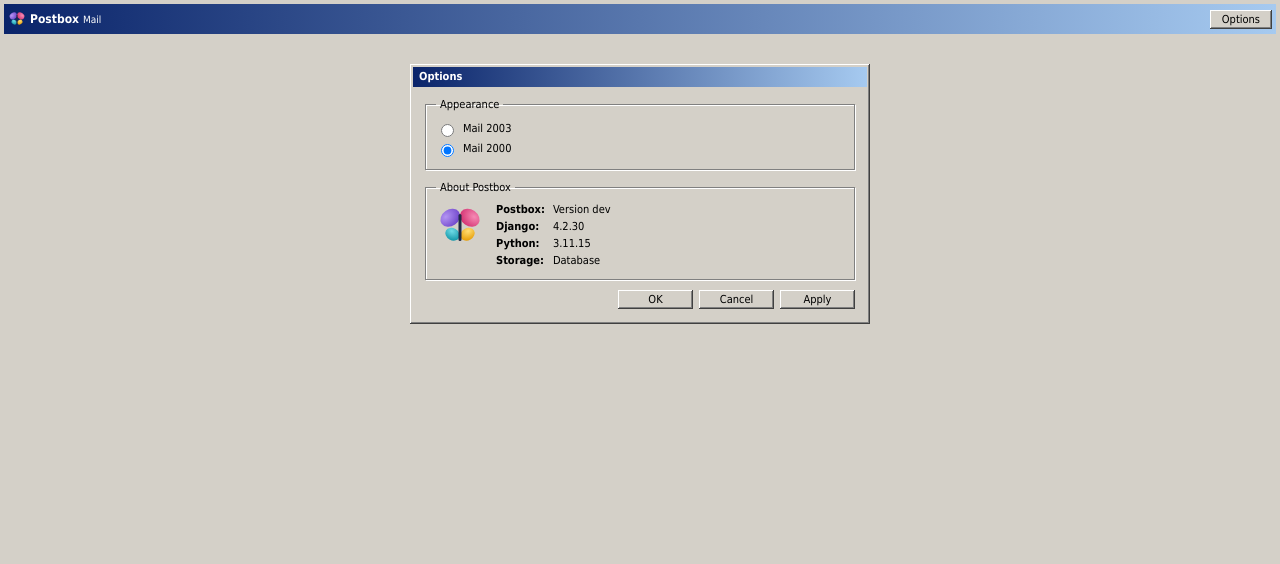
After one commit to terminalkitten/django-postbox, a Django app: page /dev/inbox/settings/ in a window 1280 px wide. The commit adds this page. Shown: the top 564 px of the page. Run offline with Django 4.2, Linux system fonts and the light colour scheme; the visitor is signed in with stand-in values (Sample User, id 1).

Commit message:
Add Options page with per-viewer theme switcher and version info

```diff
--- a/src/django_postbox/static/postbox/postbox.css
+++ b/src/django_postbox/static/postbox/postbox.css
@@ -50,6 +50,8 @@
   padding: 0 10px;
 }
 .pb-header form { margin-left: auto; }
+.pb-options { margin-left: auto; }
+.pb-header form + .pb-options { margin-left: 0; }
 
 .pb-brand { display: flex; align-items: center; gap: 6px; font-weight: bold; }
 .pb-brand img { width: 32px; height: 32px; }
@@ -167,6 +169,16 @@
 .pb-frame { display: block; width: 100%; height: 100%; border: 0; background: #fff; }
 .pb-pre { margin: 0; padding: 10px; font-family: var(--pb-mono); white-space: pre-wrap; overflow-wrap: anywhere; }
 
+/* Options dialog */
+.pb-dialog { max-width: 460px; margin: 24px auto; }
+.pb-dialog-body { display: grid; gap: 10px; padding: 10px 12px; }
+.pb-dialog fieldset { margin: 0; padding: 6px 10px 10px; border: 1px solid var(--pb-border); }
+.pb-dialog legend { padding: 0 4px; }
+.pb-radio { display: flex; align-items: center; gap: 6px; padding: 2px 0; }
+.pb-about { display: flex; align-items: flex-start; gap: 12px; }
+.pb-dialog-buttons { display: flex; justify-content: flex-end; gap: 6px; padding: 0 12px 12px; }
+.pb-dialog-buttons .pb-button { min-width: 75px; text-align: center; }
+
 @media (max-width: 720px) {
   html, body { height: auto; }
   .pb-main { overflow: visible; }
@@ -175,3 +187,4 @@
   .pb-list { max-height: 40vh; }
   .pb-frame { height: 70vh; }
 }
+}
--- a/src/django_postbox/static/postbox/themes/mail2000.css
+++ b/src/django_postbox/static/postbox/themes/mail2000.css
@@ -117,3 +117,13 @@
 /* classic status bar with sunken panels */
 .pb-status { border-top: 1px solid #fff; background: var(--pb-panel); color: #000; padding: 2px 2px 3px; }
 .pb-status span { box-shadow: inset -1px -1px #fff, inset 1px 1px #808080; }
+
+/* Options dialog: a raised window with a navy title bar and etched group boxes */
+.pb-dialog { padding: 3px; background: var(--pb-panel); box-shadow: var(--pb-raised); }
+.pb-dialog .pb-bar {
+  background: linear-gradient(90deg, #0a246a, #a6caf0);
+  box-shadow: none;
+  color: #fff;
+}
+.pb-dialog .pb-title { font-weight: bold; }
+.pb-dialog fieldset { border: 1px solid #808080; box-shadow: 1px 1px #fff, inset 1px 1px #fff; }
--- a/src/django_postbox/static/postbox/themes/mail2003.css
+++ b/src/django_postbox/static/postbox/themes/mail2003.css
@@ -99,3 +99,7 @@
   color: #0b3a8c;
 }
 .pb-status span + span { border-left: 1px solid var(--pb-border); }
+
+/* Options dialog */
+.pb-dialog fieldset { border-color: var(--pb-rule); background: var(--pb-panel); }
+.pb-dialog legend { color: #0b3a8c; font-weight: bold; }
--- a/src/django_postbox/templates/postbox/base.html
+++ b/src/django_postbox/templates/postbox/base.html
@@ -12,13 +12,14 @@
   <header class="pb-header">
     <a class="pb-brand" href="{% url 'postbox:overview' %}"><img src="{% static 'postbox/logo.svg' %}" alt="">Postbox<small>Mail</small></a>
     {% block header_extra %}{% endblock %}
+    <a class="pb-button pb-options" href="{% url 'postbox:settings' %}?next={{ request.path|urlencode }}">Options</a>
   </header>
   <main class="pb-main">{% block content %}{% endblock %}</main>
   {# Swapped out of band with every htmx update, so it always matches the page #}
   <footer id="status" class="pb-status">
     {% block status %}<span>Ready</span>{% endblock %}
     <span>Storage: {{ storage_label }}</span>
-    <span>Auto-refresh: 5s</span>
+    {% block status_refresh %}<span>Auto-refresh: 5s</span>{% endblock %}
   </footer>
 </body>
 </html>
--- /dev/null
+++ b/src/django_postbox/templates/postbox/settings.html
@@ -0,0 +1,43 @@
+{% extends "postbox/base.html" %}
+{% load static %}
+
+{% block title %}Options · Postbox{% endblock %}
+
+{% block status %}<span class="pb-status-main">Options</span>{% endblock %}
+{% block status_refresh %}{% endblock %}
+
+{% block content %}
+  {# A full page load (no hx-boost): the new theme stylesheet must land in <head> #}
+  <form class="pb-card pb-dialog" method="post" hx-boost="false">
+    {% csrf_token %}
+    <div class="pb-bar"><span class="pb-title">Options</span></div>
+    <div class="pb-dialog-body">
+      <fieldset>
+        <legend>Appearance</legend>
+        {% for name, label in themes.items %}
+          <label class="pb-radio">
+            <input type="radio" name="theme" value="{{ name }}"{% if name == current_theme %} checked{% endif %}>
+            {{ label }}
+          </label>
+        {% endfor %}
+      </fieldset>
+      <fieldset>
+        <legend>About Postbox</legend>
+        <div class="pb-about">
+          <img src="{% static 'postbox/logo.svg' %}" alt="" width="48" height="48">
+          <dl class="pb-meta">
+            <dt>Postbox</dt><dd>Version {{ postbox_version }}</dd>
+            <dt>Django</dt><dd>{{ django_version }}</dd>
+            <dt>Python</dt><dd>{{ python_version }}</dd>
+            <dt>Storage</dt><dd>{{ storage_label }}</dd>
+          </dl>
+        </div>
+      </fieldset>
+    </div>
+    <div class="pb-dialog-buttons">
+      <button class="pb-button" name="next" value="{{ next_url }}">OK</button>
+      <a class="pb-button" href="{{ next_url }}">Cancel</a>
+      <button class="pb-button" name="next" value="{{ request.get_full_path }}">Apply</button>
+    </div>
+  </form>
+{% endblock %}
--- a/src/django_postbox/templatetags/postbox.py
+++ b/src/django_postbox/templatetags/postbox.py
@@ -1,6 +1,7 @@
 from datetime import datetime, timedelta
 
 from django import template
+from django.template import Context
 from django.templatetags.static import static
 from django.utils import timezone
 from django.utils.html import format_html, format_html_join
@@ -8,19 +9,21 @@
 from django.utils.timesince import timesince
 
 from django_postbox.settings import settings
+from django_postbox.themes import get_theme
 
 register = template.Library()
 
 
-@register.simple_tag
-def postbox_assets() -> SafeString:
+@register.simple_tag(takes_context=True)
+def postbox_assets(context: Context) -> SafeString:
     """
-    The base stylesheet, the POSTBOX_THEME stylesheet and, unless
-    POSTBOX_LOAD_HTMX is off, the bundled htmx
+    The base stylesheet, the theme stylesheet (the viewer's cookie, else
+    POSTBOX_THEME) and, unless POSTBOX_LOAD_HTMX is off, the bundled htmx.
+    Rendered server side in <head>, so a chosen theme never flickers.
     """
     stylesheets = ["postbox/postbox.css"]
-    if settings.POSTBOX_THEME:
-        stylesheets.append(f"postbox/themes/{settings.POSTBOX_THEME}.css")
+    if theme := get_theme(context.get("request")):
+        stylesheets.append(f"postbox/themes/{theme}.css")
     links = format_html_join(
         "",
         '<link rel="stylesheet" href="{}">',
--- /dev/null
+++ b/src/django_postbox/themes.py
@@ -0,0 +1,26 @@
+from __future__ import annotations
+
+from typing import TYPE_CHECKING
+
+from django_postbox.settings import settings
+
+if TYPE_CHECKING:
+    from django.http import HttpRequest
+
+BUNDLED_THEMES = {"mail2003": "Mail 2003", "mail2000": "Mail 2000"}
+COOKIE_NAME = "postbox_theme"
+
+
+def available_themes() -> dict[str, str]:
+    """Theme name -> label: the bundled ones plus a custom POSTBOX_THEME"""
+    themes = dict(BUNDLED_THEMES)
+    if settings.POSTBOX_THEME and settings.POSTBOX_THEME not in themes:
+        themes[settings.POSTBOX_THEME] = settings.POSTBOX_THEME
+    return themes
+
+
+def get_theme(request: HttpRequest | None) -> str | None:
+    """The viewer's theme cookie if it names a known theme, else POSTBOX_THEME"""
+    chosen = request.COOKIES.get(COOKIE_NAME) if request else None
+    # Only known names: the value ends up in a static file path
+    return chosen if chosen in available_themes() else settings.POSTBOX_THEME
--- a/src/django_postbox/urls.py
+++ b/src/django_postbox/urls.py
@@ -7,6 +7,7 @@
 urlpatterns = [
     path("", views.OverviewView.as_view(), name="overview"),
     path("clear/", views.ClearView.as_view(), name="clear_all"),
+    path("settings/", views.SettingsView.as_view(), name="settings"),
     path("<str:hash>/", views.InboxView.as_view(), name="inbox"),
     path("<str:hash>/clear/", views.ClearView.as_view(), name="clear"),
     path("<str:hash>/<uuid:pk>/", views.MessageView.as_view(), name="message"),
--- a/src/django_postbox/views.py
+++ b/src/django_postbox/views.py
@@ -1,18 +1,24 @@
 from __future__ import annotations
 
+import platform
+from importlib.metadata import PackageNotFoundError, version
 from typing import TYPE_CHECKING, Any
 
+import django
 from django.contrib.auth.mixins import UserPassesTestMixin
 from django.core.paginator import Paginator
 from django.http import Http404, HttpResponse
 from django.shortcuts import redirect
+from django.urls import reverse
 from django.utils.functional import cached_property
+from django.utils.http import url_has_allowed_host_and_scheme
 from django.utils.module_loading import import_string
 from django.views import View
 from django.views.generic import TemplateView
 
 from django_postbox.settings import settings
 from django_postbox.storages import get_storage
+from django_postbox.themes import COOKIE_NAME, available_themes, get_theme
 
 if TYPE_CHECKING:
     import uuid
@@ -197,3 +203,45 @@
     def post(self, request: HttpRequest, hash: str | None = None) -> HttpResponse:
         get_storage().clear(hash)
         return redirect("postbox:overview")
+
+
+class SettingsView(PermissionMixin, TemplateView):
+    """Options dialog: pick a theme (kept in a cookie) and see versions"""
+
+    template_name = "postbox/settings.html"
+
+    def get_context_data(self, **kwargs: Any) -> dict[str, Any]:
+        try:
+            postbox_version = version("django-postbox")
+        except PackageNotFoundError:
+            postbox_version = "dev"
+        return super().get_context_data(
+            next_url=self.safe_next(self.request.GET.get("next")),
+            themes=available_themes(),
+            current_theme=get_theme(self.request),
+            postbox_version=postbox_version,
+            django_version=django.get_version(),
+            python_version=platform.python_version(),
+            storage_label=get_storage().label,
+            **kwargs,
+        )
+
+    def safe_next(self, url: str | None) -> str:
+        """Only redirect back into this site, never to another host"""
+        if url and url_has_allowed_host_and_scheme(
+            url, allowed_hosts={self.request.get_host()}
+        ):
+            return url
+        return reverse("postbox:overview")
+
+    def post(self, request: HttpRequest) -> HttpResponse:
+        response = redirect(self.safe_next(request.POST.get("next")))
+        if (theme := request.POST.get("theme")) in available_themes():
+            response.set_cookie(
+                COOKIE_NAME,
+                theme,
+                max_age=60 * 60 * 24 * 365,
+                path=reverse("postbox:overview"),
+                samesite="Lax",
+            )
+        return response
```
Also changed, not shown: docs/guides/assets.md (+2 -0 lines), docs/reference/settings.md (+1 -1 lines), tests/test_views.py (+49 -0 lines).
